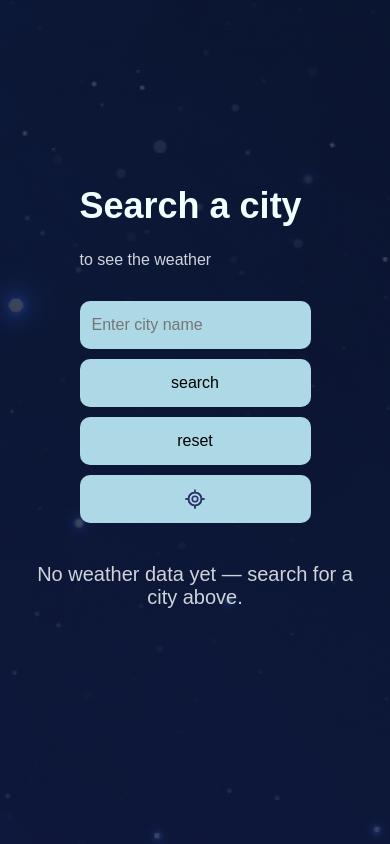
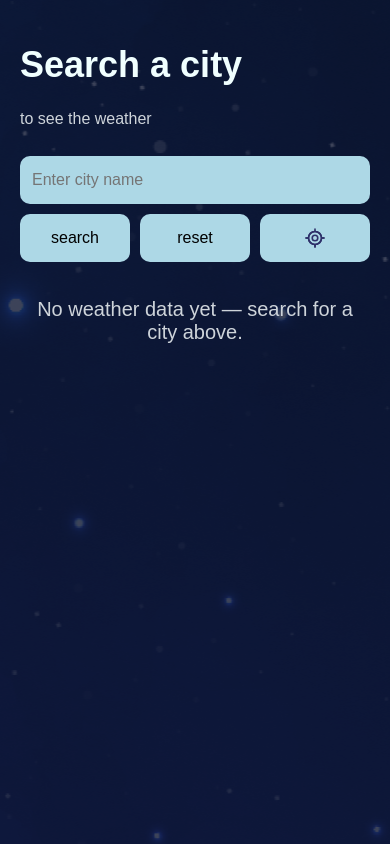
Before and after one commit to amermustafa12/weather-app, a React (Vite) app: page / in a window 390 px wide. Built offline with nearby package versions, Linux system fonts and the light colour scheme.

Commit message:
Fix mobile UX - content starts from top, compact search row

```diff
--- a/src/App.css
+++ b/src/App.css
@@ -208,19 +208,23 @@ ul {
     width: 100vw;
     min-height: 100dvh;
     margin: 0;
-    padding: max(24px, env(safe-area-inset-top)) 20px max(24px, env(safe-area-inset-bottom));
+    padding: max(20px, env(safe-area-inset-top)) 20px max(20px, env(safe-area-inset-bottom));
     border-radius: 0;
     font-size: 18px;
     display: flex;
     flex-direction: column;
-    justify-content: center;
+    /* was "center" - with content taller than the screen that pushed the
+       top of the card above the viewport, forcing an awkward scroll-up
+       just to see the title. Starting from the top reads naturally. */
+    justify-content: flex-start;
+    gap: 16px;
   }
 
   /* stack title block above the search controls instead of side by side */
   .top {
     flex-direction: column;
     align-items: stretch;
-    gap: 16px;
+    gap: 12px;
   }
 
   /* stack temperature block above the icon/details block */
@@ -228,7 +232,7 @@ ul {
     flex-direction: column;
     align-items: center;
     text-align: center;
-    gap: 24px;
+    gap: 16px;
   }
 
   .temp {
@@ -276,19 +280,26 @@ ul {
     font-size: 16px;
   }
 
-  /* search controls: full width, stacked, easy to tap */
+  /* search controls: input on its own row, buttons share the next row
+     instead of 4 stacked full-height rows - gets to the result faster */
   .buttons {
-    flex-direction: column;
+    flex-direction: row;
+    flex-wrap: wrap;
     width: 100%;
   }
 
-  .buttons input,
+  .buttons input {
+    flex: 1 1 100%;
+    min-height: 48px;
+    /* 16px min font-size stops iOS Safari from auto-zooming on focus */
+    font-size: 16px;
+  }
+
   .search,
   .reset,
   .location {
-    width: 100%;
+    flex: 1 1 0;
     min-height: 48px;
-    /* 16px min font-size stops iOS Safari from auto-zooming on focus */
     font-size: 16px;
   }
 
```
